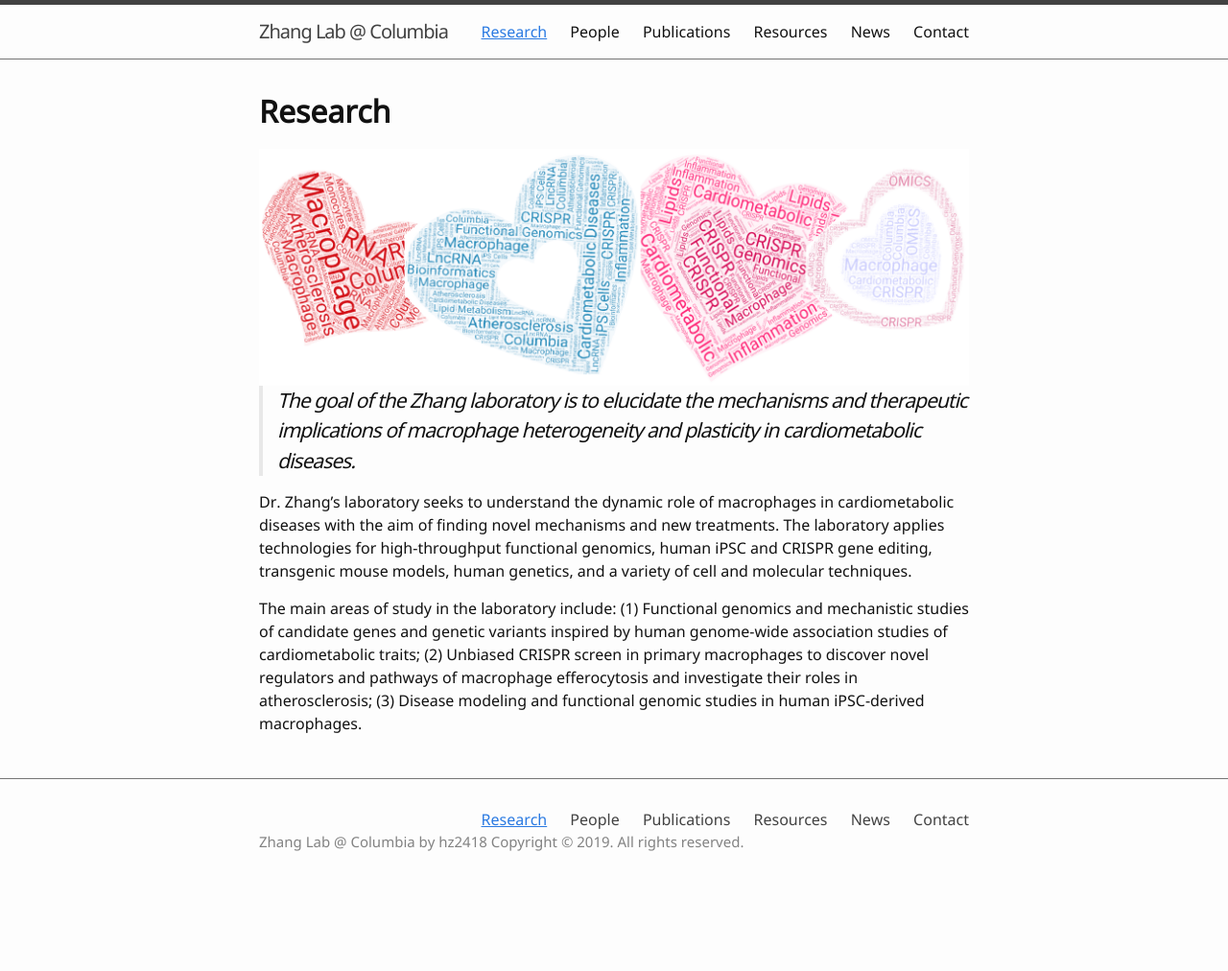
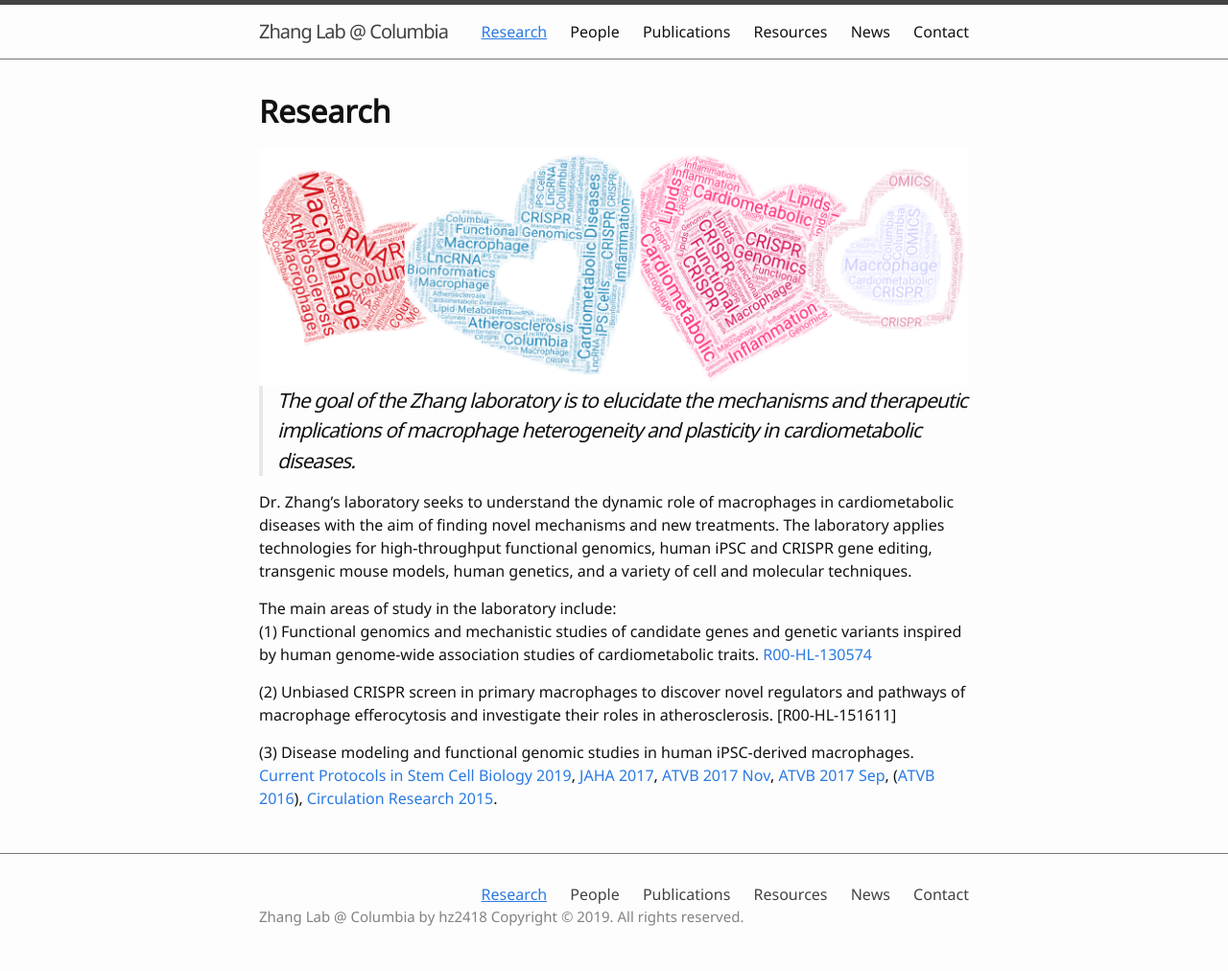
Before and after one commit to hanruizhang/zhanglab, a Jekyll site: the page built from 1_Research.md, in a window 1280 px wide. Shown: the whole page at 96% size. Built offline with Jekyll 4.4.1, drawn with Linux system fonts in a browser that asks for light colours; before the commit the page ends 934 px from its top, so only the background shows below that.

Commit message:
Update 1_Research.md

```diff
--- a/1_Research.md
+++ b/1_Research.md
@@ -12,4 +12,10 @@ nav: true
 
 Dr. Zhang's laboratory seeks to understand the dynamic role of macrophages in cardiometabolic diseases with the aim of finding novel mechanisms and new treatments. The laboratory applies technologies for high-throughput functional genomics, human iPSC and CRISPR gene editing, transgenic mouse models, human genetics, and a variety of cell and molecular techniques.
 
-The main areas of study in the laboratory include: (1) Functional genomics and mechanistic studies of candidate genes and genetic variants inspired by human genome-wide association studies of cardiometabolic traits; (2) Unbiased CRISPR screen in primary macrophages to discover novel regulators and pathways of macrophage efferocytosis and investigate their roles in atherosclerosis; (3) Disease modeling and functional genomic studies in human iPSC-derived macrophages.
+The main areas of study in the laboratory include:
+(1) Functional genomics and mechanistic studies of candidate genes and genetic variants inspired by human genome-wide association studies of cardiometabolic traits. [R00-HL-130574](https://projectreporter.nih.gov/project_info_description.cfm?aid=9765372&icde=49755340&ddparam=&ddvalue=&ddsub=&cr=1&csb=default&cs=ASC&pball=)
+
+(2) Unbiased CRISPR screen in primary macrophages to discover novel regulators and pathways of macrophage efferocytosis and investigate their roles in atherosclerosis. [R00-HL-151611]
+
+(3) Disease modeling and functional genomic studies in human iPSC-derived macrophages.
+[Current Protocols in Stem Cell Biology 2019](https://currentprotocols.onlinelibrary.wiley.com/doi/full/10.1002/cpsc.74), [JAHA 2017](https://www.ahajournals.org/doi/full/10.1161/JAHA.117.007431?url_ver=Z39.88-2003&rfr_id=ori:rid:crossref.org&rfr_dat=cr_pub%3dpubmed), [ATVB 2017 Nov](https://www.ncbi.nlm.nih.gov/pmc/articles/PMC5687272/), [ATVB 2017 Sep](https://www.ncbi.nlm.nih.gov/pmc/articles/PMC5659288/), ([ATVB 2016](https://www.ncbi.nlm.nih.gov/pmc/articles/PMC4919157/)), [Circulation Research 2015](https://www.ncbi.nlm.nih.gov/pmc/articles/PMC4565503/).
```
